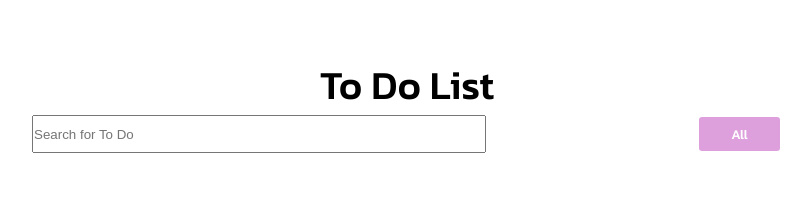
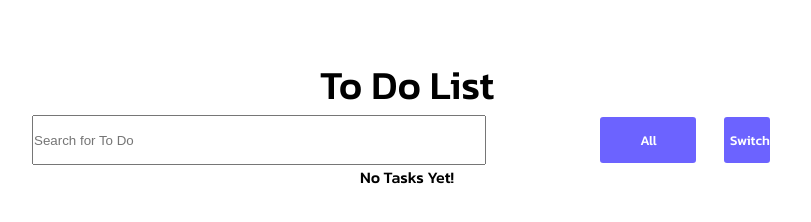
Before and after one commit to Alif-11/Roadmaps, a plain HTML site: page FS-Projects/Simple_ToDo_App/landing_page.html in a window 1280 px wide. Shown: the whole page, without its empty margins (233-1044 px from the left). Drawn offline with Linux system fonts and the light colour scheme.

Commit message:
Added button to switch theme and added placeholder text when no tasks exist. Also looked over JavaScript tutorial briefly before deciding to move ahead with interactivity on the project

```diff
--- a/FS-Projects/Simple_ToDo_App/landing_page.css
+++ b/FS-Projects/Simple_ToDo_App/landing_page.css
@@ -16,23 +16,40 @@
 
 #search-bar {
   width: 60%;
-  height: 34px;
+  height: 46px;
   padding: 0;
 }
 
 #search-button {
-  width: 85px;
-  height: 38px;
+  width: 100px;
+  height: 50px;
   color: white;
-  background-color: plum;
+  background-color: #6C63FF;
   border-radius: 5px;
   border-color: white;
   border-style: solid;
 }
 
 #search-button:hover {
-  background-color: rgb(218, 100, 218);
+  background-color: #5850DD;
 }
+
+#day-night-button {
+  width: 50px;
+  height: 50px;
+  color: white;
+  background-color: #6C63FF;
+  border-radius: 5px;
+  border-color: white;
+  border-style: solid;
+  margin-left: 20px;
+  margin-right: 10px;
+}
+
+#day-night-button:hover {
+  background-color: #5850DD;
+}
+
 
 .flex-left-right {
   display: flex;
--- a/FS-Projects/Simple_ToDo_App/landing_page.html
+++ b/FS-Projects/Simple_ToDo_App/landing_page.html
@@ -15,8 +15,12 @@
   <div class="center-container kanit-medium center-text title">To Do List</div>
   <div id="search-utilities" class="flex-left-right center-container kanit-medium center-text">
     <input id="search-bar" class="search-bar" type="text" placeholder="Search for To Do">
-    <button id="search-button" class="kanit-medium">All</button>
+    <div>
+      <button id="search-button" class="kanit-medium">All</button>
+      <button id="day-night-button" class="kanit-medium">Switch</button>
+    </div>
   </div>
+  <div class="center-container kanit-medium center-text">No Tasks Yet!</div>
 </body>
 
 </html>
```
